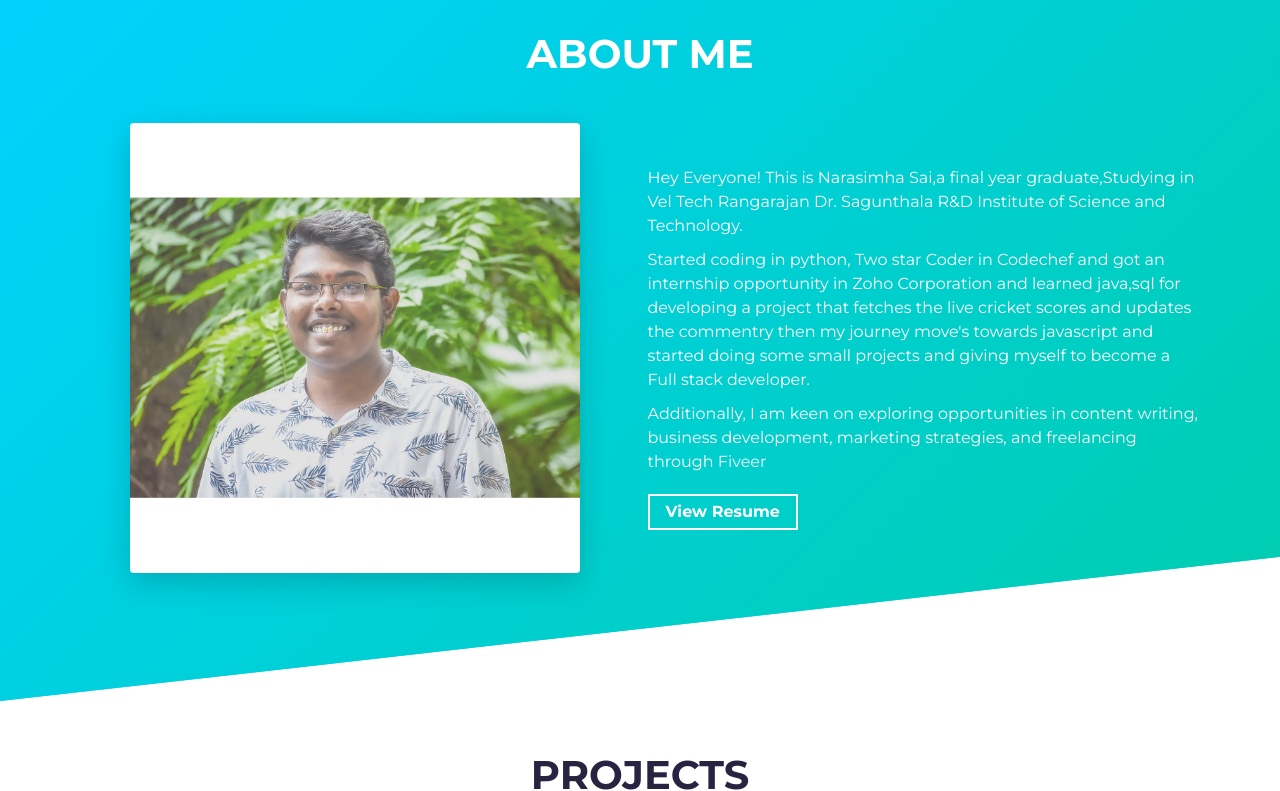
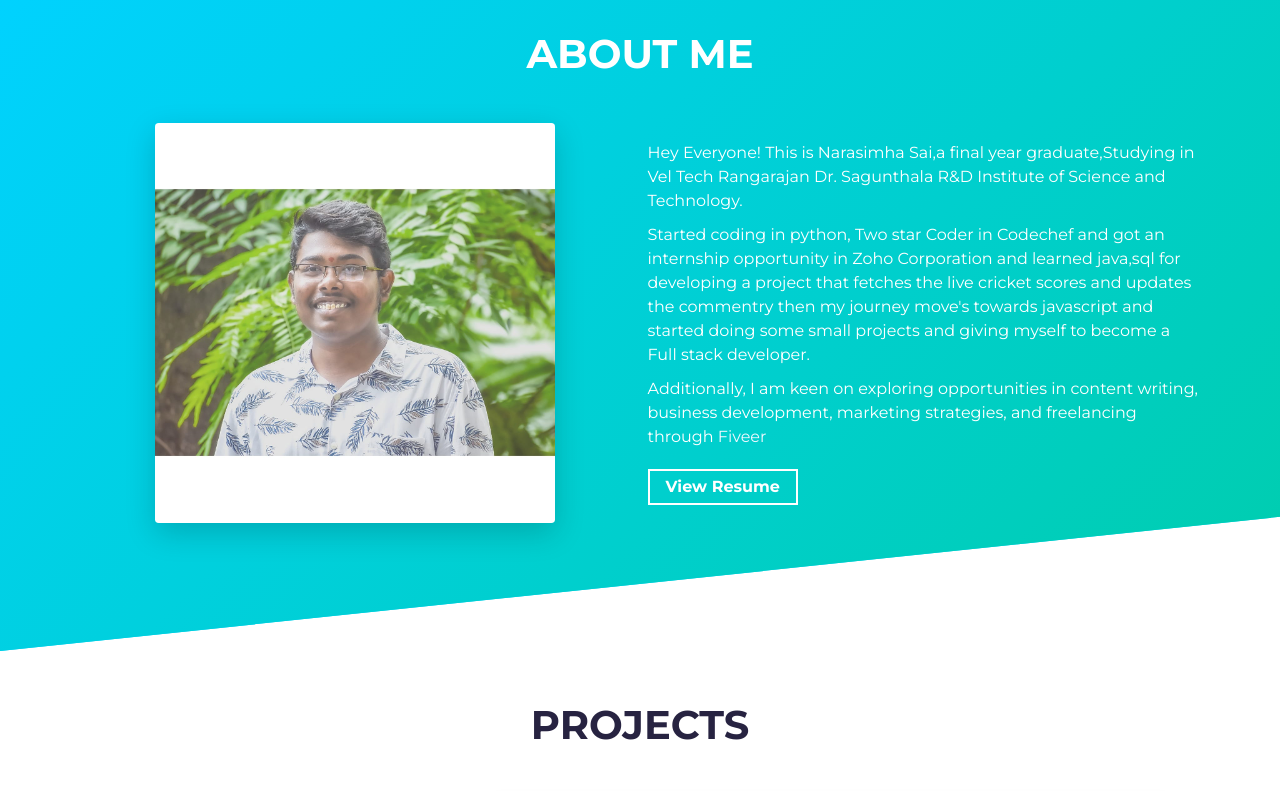
Before and after one commit to Narasimha13009/portfolio, a website built with Parcel: page src/index.html in a window 1280 px wide. Shown: the part 820-1611 px from the top of the page. Built offline with nearby package versions, Linux system fonts and the light colour scheme.

Commit message:
Update index.html

```diff
--- a/src/index.html
+++ b/src/index.html
@@ -70,7 +70,7 @@
                 alt="Profile Image"
                 class="img-fluid rounded shadow-lg"
                 height="auto"
-                width="450px"
+                width="400px"
                 src="assets/profile.jpeg"
                 alt="Profile Image"
               />
```
